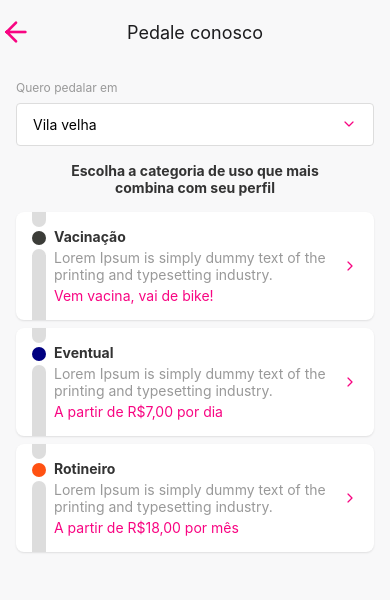
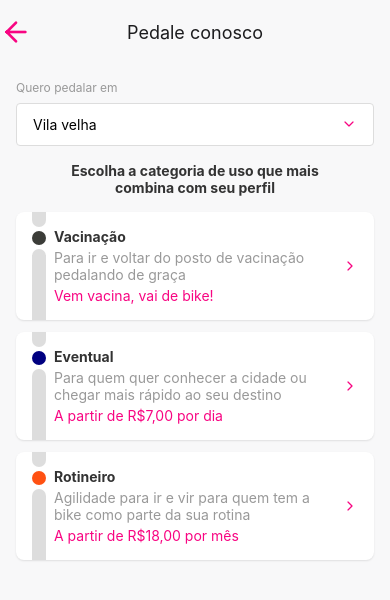
Before and after one commit to pedrobneto/tembici-clone, a React Native app: screen /ChoosePlanScreen in a window 390 px wide. Shown: the top 600 px of the page. Built offline with nearby package versions, Linux system fonts and the light colour scheme.

Commit message:
updt: Card de planos vem dos dados do app

```diff
--- /dev/null
+++ b/assets/data/Plans.js
@@ -0,0 +1,22 @@
+const Plans = [
+    {
+        name: 'Vacinação',
+        info: 'Para ir e voltar do posto de vacinação pedalando de graça',
+        price: 'Vem vacina, vai de bike!',
+        color: '#3b3c38',
+    },
+    {
+        name: 'Eventual',
+        info: 'Para quem quer conhecer a cidade ou chegar mais rápido ao seu destino',
+        price: 'A partir de R$7,00 por dia',
+        color: '#000080',
+    },
+    {
+        name: 'Rotineiro',
+        info: 'Agilidade para ir e vir para quem tem a bike como parte da sua rotina',
+        price: 'A partir de R$18,00 por mês',
+        color: '#FF5112',
+    }
+]
+
+export default Plans
--- a/src/components/choosePlan/Card.js
+++ b/src/components/choosePlan/Card.js
@@ -3,19 +3,35 @@ import {
     View,
     Text,
     TouchableOpacity,
-    StyleSheet
+    StyleSheet, Animated
 } from 'react-native'
 import Feather from 'react-native-vector-icons/Feather'
 import colors from '../../../assets/colors'
 
 
-const Card = ({ onPress, title, info, price, icon, dotColor }) => {
+const Card = ({ onPress, title, info, price, dotColor, animValue, index }) => {
+
+    const positionY = animValue.interpolate({
+        inputRange: [0, 1],
+        outputRange: [-20 * index, 0]
+    })
+
+    const opacity = index ? animValue.interpolate({
+        inputRange: [0, 1],
+        outputRange: [0.8, 1]
+    }) : 1
+
+    const scale = index ? animValue.interpolate({
+        inputRange: [0, 1],
+        outputRange: [1.15, 1]
+    }) : 1
+
     return (
+        <Animated.View style={[styles.container, { transform: [{ translateY: positionY }, { scale: scale }] }]}>
             <TouchableOpacity
                 onPress={onPress}
-            style={styles.container}
+                style={styles.btnContainer}
             >
-
                 <View style={styles.linesContainer}>
                     <View style={styles.smallLine} />
                     <View style={[styles.dot, { backgroundColor: dotColor }]} />
@@ -36,6 +52,7 @@ const Card = ({ onPress, title, info, price, icon, dotColor }) => {
                     <Feather name='chevron-right' size={16} color={colors.pink} />
                 </View>
             </TouchableOpacity>
+        </Animated.View>
     )
 }
 
@@ -44,11 +61,9 @@ export default Card
 const styles = StyleSheet.create({
 
     container: {
-        flexDirection: 'row',
         borderRadius: 8,
-        paddingHorizontal: 16,
+        marginBottom: 12,
         backgroundColor: colors.white,
-        marginBottom: 8,
         shadowColor: "#000",
         shadowOffset: {
             width: 0,
@@ -56,7 +71,12 @@ const styles = StyleSheet.create({
         },
         shadowOpacity: 0.1,
         shadowRadius: 2,
-        elevation: 1
+        elevation: 2
+    },
+
+    btnContainer: {
+        flexDirection: 'row',
+        paddingHorizontal: 16,
     },
 
 
--- a/src/screens/ChoosePlanScreen/index.js
+++ b/src/screens/ChoosePlanScreen/index.js
@@ -1,22 +1,39 @@
-import React, { useEffect, useState } from 'react'
+import React, { useEffect, useRef, useState } from 'react'
 import {
     View,
     Text,
-    StyleSheet, TouchableOpacity
+    Animated,
+    TouchableOpacity,
+    StyleSheet
 } from 'react-native'
+import { ActivityIndicator } from 'react-native-paper'
 import Feather from 'react-native-vector-icons/Feather'
 
 import EmptySvg from '../../../assets/svgs/EmptySvg'
 import Card from '../../components/choosePlan/Card'
+
+import Plans from '../../../assets/data/Plans'
 import colors from '../../../assets/colors'
 
 const ChoosePlanScreen = (props) => {
 
+    const cardAnimation = useRef(new Animated.Value(0)).current
     const [loading, setLoading] = useState(true)
 
     useEffect(() => {
+        setTimeout(() => {
+            setLoading(false)
+            animateCard()
+        }, 500)
+    }, [])
 
-    }, [])
+    const animateCard = () => {
+        Animated.timing(cardAnimation, {
+            toValue: 1,
+            duration: 100,
+            useNativeDriver: true
+        }).start()
+    }
 
     return (
         <View style={styles.container}>
@@ -34,25 +51,21 @@ const ChoosePlanScreen = (props) => {
             <Text style={styles.choosePlanText}>
                 Escolha a categoria de uso que mais combina com seu perfil
             </Text>
-            <View style={{ flex: 1 }}>
-                <Card
-                    title='Vacinação'
-                    info='Lorem Ipsum is simply dummy text of the printing and typesetting industry.'
-                    price='Vem vacina, vai de bike!'
-                    dotColor='#3b3c38'
-                />
-                <Card
-                    title='Eventual'
-                    info='Lorem Ipsum is simply dummy text of the printing and typesetting industry.'
-                    price='A partir de R$7,00 por dia'
-                    dotColor='#000080'
-                />
-                <Card
-                    title='Rotineiro'
-                    info='Lorem Ipsum is simply dummy text of the printing and typesetting industry.'
-                    price='A partir de R$18,00 por mês'
-                    dotColor='#FF5112'
-                />
+            <View style={styles.cardContainer}>
+                {loading ?
+                    <ActivityIndicator size={40} color={colors.pink} /> : (
+                        Plans.map((plan, index) => (
+                            <Card
+                                title={plan.name}
+                                info={plan.info}
+                                price={plan.price}
+                                dotColor={plan.color}
+                                animValue={cardAnimation}
+                                index={index}
+                                key={index}
+                            />
+                        ))
+                    )}
             </View>
         </View>
     )
@@ -94,7 +107,12 @@ const styles = StyleSheet.create({
         textAlign: 'center',
         color: '#333',
         fontWeight: 'bold',
-        marginVertical: 16,
+        marginTop: 16,
         marginHorizontal: 42
+    },
+
+    cardContainer: {
+        flex: 1,
+        marginTop: 16
     }
 })
--- a/src/screens/LoginScreen/index.js
+++ b/src/screens/LoginScreen/index.js
@@ -10,7 +10,7 @@ import Ionicons from 'react-native-vector-icons/Ionicons'
 import LargeButton from '../../components/global/LargeButton'
 import colors from '../../../assets/colors'
 
-const LoginScreen = (props) => {
+const LoginScreen = ({ navigation }) => {
 
     const [showPass, setShowPass] = useState(false)
 
@@ -46,6 +46,7 @@ const LoginScreen = (props) => {
             </View>
             <LargeButton
                 title='Entrar'
+                onPress={() => navigation.navigate('HomeScreen')}
             />
         </View>
     )
```
Lines whose indentation alone changed are shown as unchanged.
